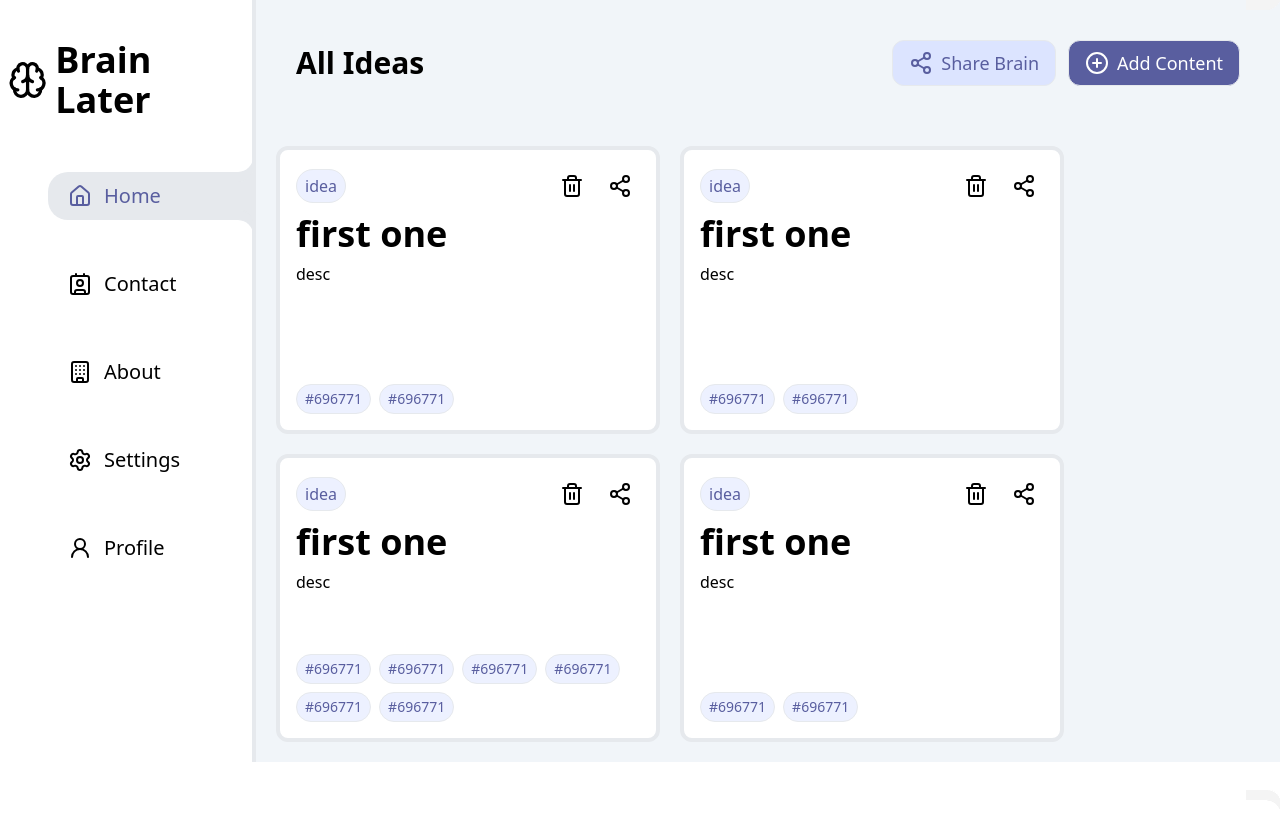
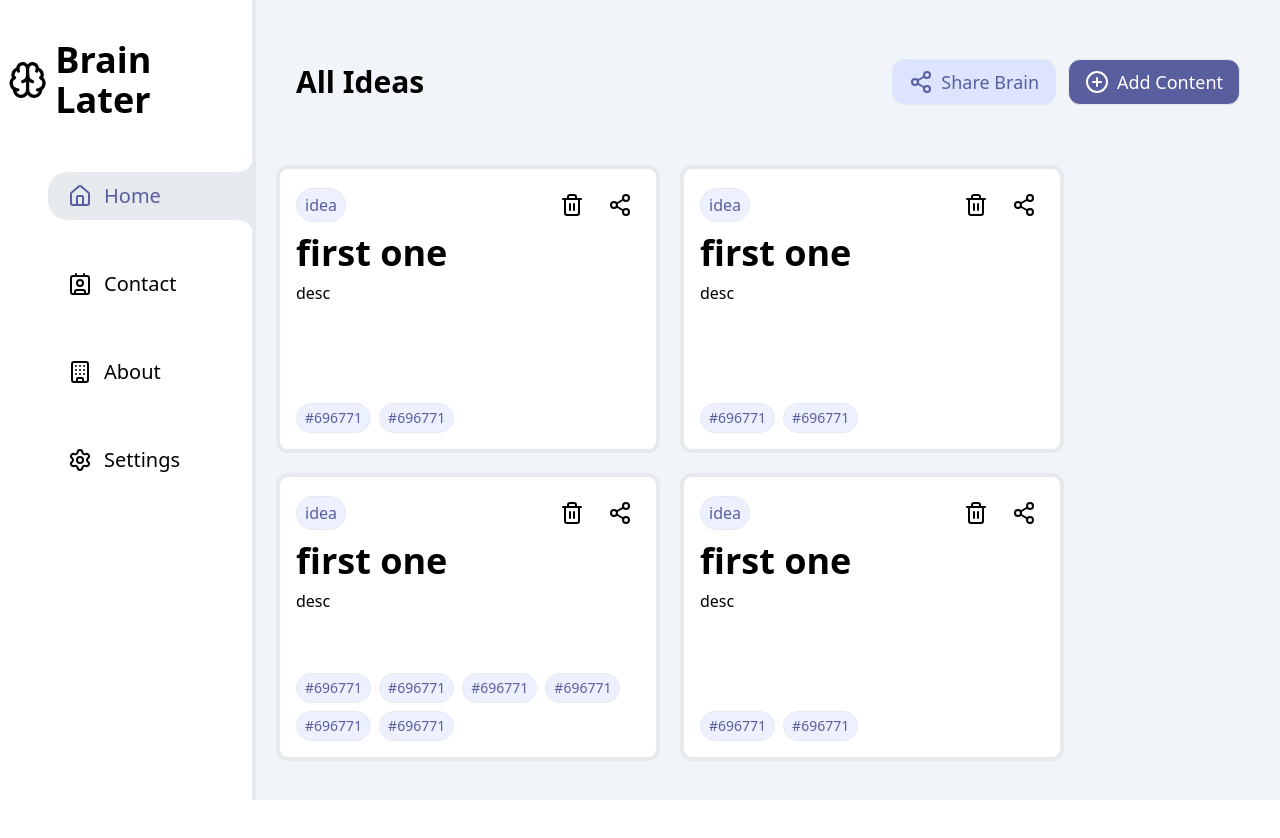
Before and after one commit to AlgoVoyager/brain-later, a React (Vite) app in the folder client/: page / in a window 1280 px wide. Shown: the top 838 px of the page. After the commit the page ends 800 px from the top, so only its background shows below. Built offline with nearby package versions, Linux system fonts and the light colour scheme.

Commit message:
position fix

```diff
--- a/client/src/components/shared/SideBar.tsx
+++ b/client/src/components/shared/SideBar.tsx
@@ -23,15 +23,17 @@ const SideBar = () => {
             href: "/settings",
             icon: <Settings />
         },
-        {
-            text: "Profile",
-            href: "/profile",
-            icon: <User2 />
-        },
+        // {
+        //     text: "Profile",
+        //     href: "/profile",
+        //     icon: <User2 />
+        // },
     ]
+    const token = localStorage.getItem('token');
+
     return (
         <div className='flex '>
-            <div className="sidebar w-1/5 flex flex-col gap-3 py-10 pl-2 border-r-4">
+            <div className="sidebar w-1/5 h-screen flex flex-col gap-3 py-10 pl-2 border-r-4">
                 <div className="logo mx-auto flex gap-2 items-center">
                     <Brain size={40} />
                     <h1 className='text-4xl font-bold'>Brain Later</h1>
--- a/client/src/index.css
+++ b/client/src/index.css
@@ -44,7 +44,7 @@
     /* transition: all 0.1s ease-in; */
 }
 
-.inActiveNavlink::before {
+/* .inActiveNavlink::before {
     content: "";
     position: absolute;
     top: -50px;
@@ -70,7 +70,7 @@
     border-bottom-right-radius: 15px;
     box-shadow: 0 10px 0 0 #f4f4f4;
     transition: all 0.1s ease-in;
-}
+} */
 
 
 .addContentWindow{
@@ -84,9 +84,9 @@
     from {
         width: 10rem;
         height: 2.5rem;
-        position: absolute;
+        position: fixed;
         right: -41px;
-       top: -41px;
+        top: -71px;
         border-radius: 70% 0px 100% 250%;
         /* border: 2px solid #f2f2f2; */
     }
@@ -94,11 +94,13 @@
        width: 100vw;
        height: 100vh;
        backdrop-filter: blur(7px);
-       position: absolute;
+       position: fixed;
        background-color: #91959b7b ;
-       right: -41px;
-       top: -41px;
-       content: normal;
+       /* right: -41px;
+       top: -71px; */
+       top: 0;
+       right: 0;
+       /* content: normal; */
        border-radius: 0px 0px 0px 0px;
         border: none;
         display: flex;
```
